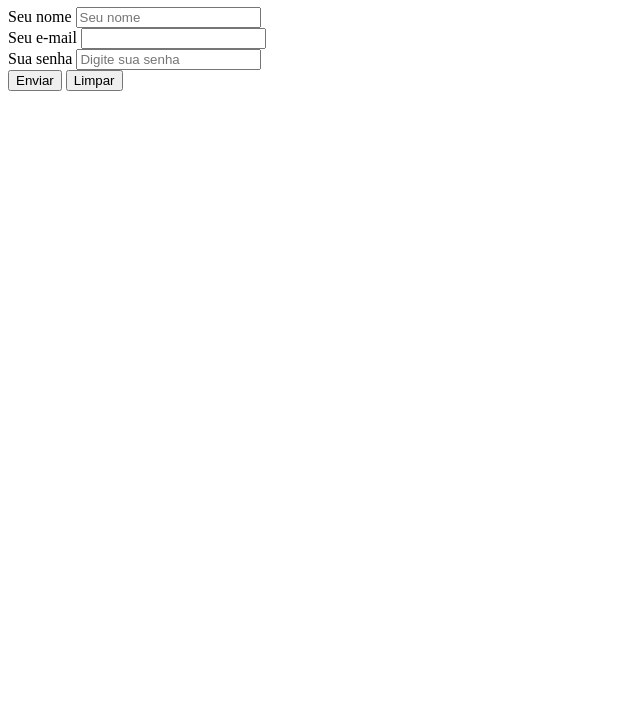
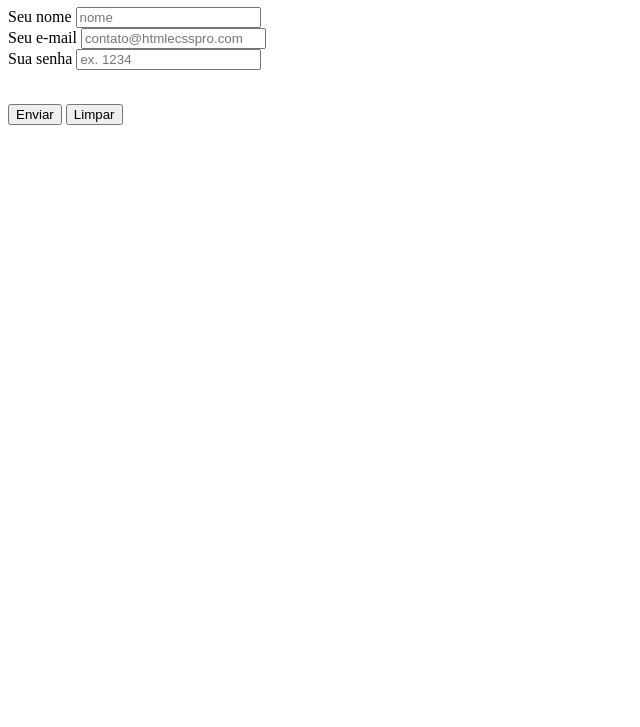
Before and after one commit to newdeveloper1010/exerc-cio_jquery, a plain HTML site: page Forms.html in a window 1280 px wide. Shown: the part 73-800 px from the top of the page, without its empty margins (0-640 px from the left). Drawn offline with Linux system fonts and the light colour scheme.

Commit message:
Add files via upload

```diff
--- a/Forms.html
+++ b/Forms.html
@@ -9,13 +9,14 @@
 <h1>Formulario de Cadastro</h1>
 <form>
     <label for="nome">Seu nome</label>
-    <input type="text" placeholder="Seu nome" />
+    <input id="nome" name="seu nome" required="required" type="text" placeholder="nome" />
     <br />
     <label for="e-mail">Seu e-mail</label>
-    <input id="e-mail" type="email" />
+    <input id="email" name="email" required="required" type="email" placeholder="contato@htmlecsspro.com"/>
     <br />
     <label for="Senha">Sua senha</label>
-    <input type="password" name="Senha" placeholder="Digite sua senha">
+    <input id="Senha" name="Minha senha" required="required" type="password" placeholder="ex. 1234"/>
+</p>
     <br />
     <button type="submit">
         Enviar
```
